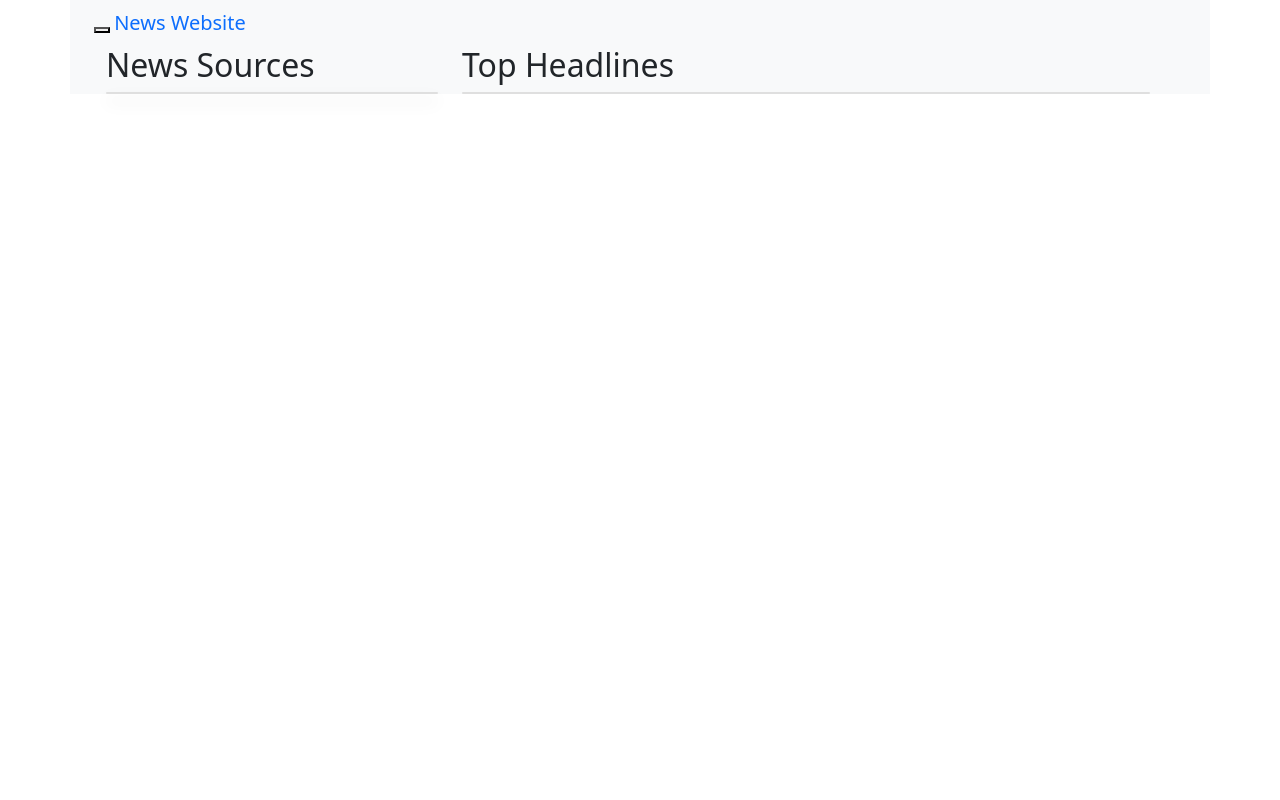
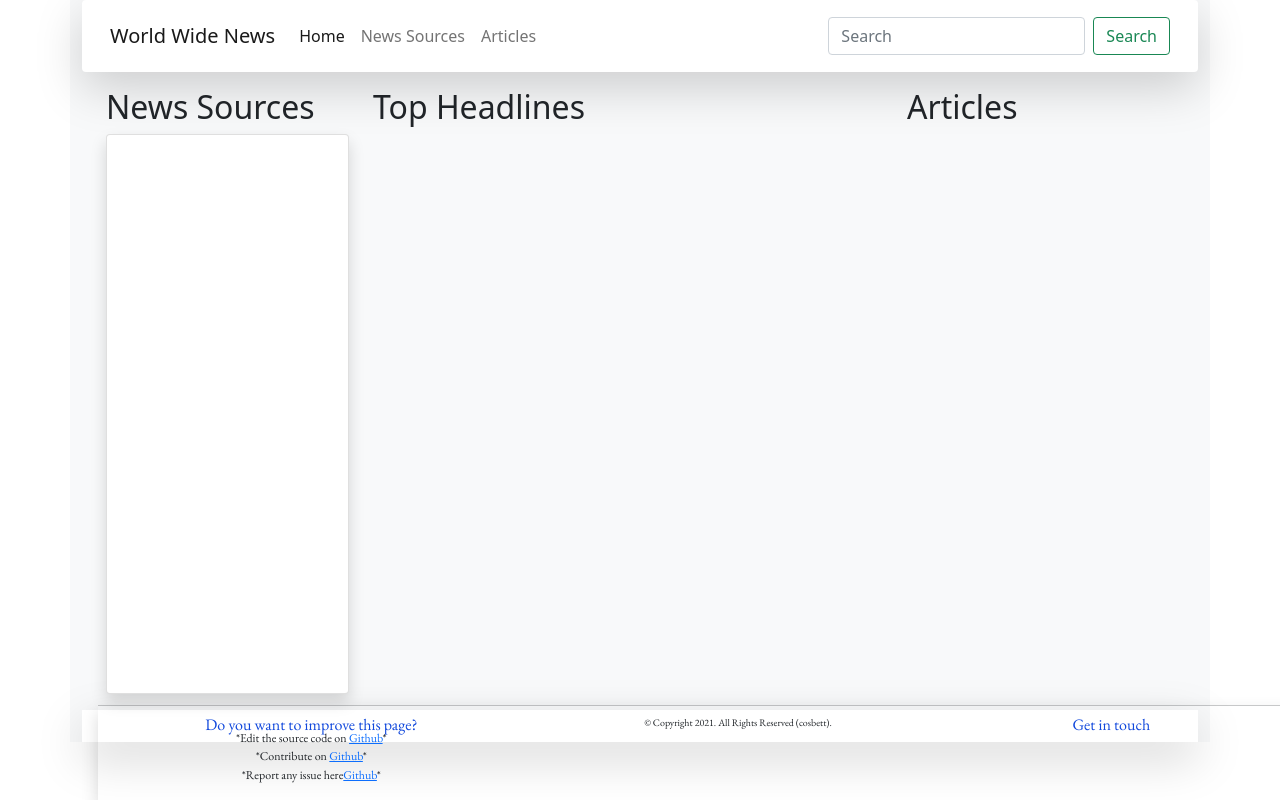
Before and after one commit to CosBett/News-App, a Flask app: template app/templates/index.html in a window 1280 px wide. Run offline with Flask 2, Linux system fonts and the light colour scheme; the template is opened without the code that fills it, so the values that code supplies are empty; some libraries are stand-ins or nearby versions; some web fonts are replaced.

Commit message:
add footer and style it

```diff
--- /dev/null
+++ b/app/static/css/styles.css
@@ -0,0 +1,36 @@
+.ifooter {
+  font-family: 'EB Garamond', serif;
+  position: fixed;
+  bottom: 0;
+}
+
+#improve-des {
+  font-size: 12px;
+  text-align: center;
+  line-height: 0.2;
+}
+
+h4 {
+  font-size: 16px;
+  text-align: center;
+  font-weight: 500;
+  color: #1148DC;
+  line-height: 0.4;
+}
+
+#signature {
+  font-size: 10px;
+  text-align: center;
+  line-height: 0.1;
+}
+
+.fa {
+  font-size: 35px;
+}
+
+
+/* font-family: 'Abril Fatface', cursive;
+color: #1148DC;
+font-family: 'Abril Fatface', cursive;
+font-family: 'Dongle', sans-serif;
+font-family: 'EB Garamond', serif;*/
--- a/app/templates/base.html
+++ b/app/templates/base.html
@@ -14,7 +14,8 @@
   <link rel="preconnect" href="https://fonts.googleapis.com">
   <link rel="preconnect" href="https://fonts.gstatic.com" crossorigin>
   <link href="https://fonts.googleapis.com/css2?family=Abril+Fatface&family=Creepster&family=Dongle:wght@400;700&family=EB+Garamond&display=swap" rel="stylesheet">
-
+  <link rel="stylesheet" href="{{url_for('static',filename='css/styles.css')}}">
+  <!-- Content block  -->
 </head>
 
 <body>
@@ -23,6 +24,35 @@
     <div class="div">
       {% block content %} {% endblock %}
     </div>
+    <div>
+      <footer class="footer mt-3 py-3 bg-body shadow-lg p-3">
+        <div class="row container-fluid g-0 shadow ifooter">
+          <hr>
+
+          <div class="col-md-4" id="improve-des">
+            <h4>Do you want to improve this page?</h4>
+            <p>*Edit the source code on <a href="https://github.com/CosBett/Uni-Quotes-App">Github</a>*</p>
+            <p>*Contribute on <a href="https://github.com/CosBett/Uni-Quotes-App">Github</a>*</p>
+            <p>*Report any issue here<a href="https://github.com/CosBett/Uni-Quotes-App">Github</a>*</p>
+          </div>
+          <div class="col-md-4">
+            <p id="signature">© Copyright 2021. All Rights Reserved (cosbett). </p>
+
+          </div>
+
+          <div class="col-md-3">
+            <h4>Get in touch</h4>
+            <div class="d-flex justify-content-around">
+              <a href="https://github.com/CosBett" target="_blank"><i class="fa fa-github-square"></i></a>
+              <a href="https://www.facebook.com/Cosmas.bett.mandellah" target="_blank"><i class="fa fa-facebook-square"></i></a>
+              <a href="https://www.linkedin.com/in/CosmasbettM" target="_blank"><i class="fa fa-linkedin"></i></a>
+            </div>
+
+          </div>
+          <div class="col-md-2 mb-2"></div>
+        </div>
+      </footer>
+    </div>
     <!-- Boostrap Js links -->
     <script src="https://cdn.jsdelivr.net/npm/@popperjs/core@2.10.2/dist/umd/popper.min.js" integrity="sha384-7+zCNj/IqJ95wo16oMtfsKbZ9ccEh31eOz1HGyDuCQ6wgnyJNSYdrPa03rtR1zdB" crossorigin="anonymous"></script>
     <script src="https://cdn.jsdelivr.net/npm/bootstrap@5.1.3/dist/js/bootstrap.min.js" integrity="sha384-QJHtvGhmr9XOIpI6YVutG+2QOK9T+ZnN4kzFN1RtK3zEFEIsxhlmWl5/YESvpZ13" crossorigin="anonymous"></script>
--- a/app/templates/index.html
+++ b/app/templates/index.html
@@ -1,22 +1,39 @@
 {% extends 'base.html' %} {% import 'macros.html' as macro %}{% import 'trendingColumn.html' as trending %}
-
+<!-- Styles block -->
+{% block styles%} {{ super() }}
+<link rel="stylesheet" href="{{url_for('static',filename='css/index.css')}}"> {% endblock %}
 <!-- Content block  -->
 {% block content %}
 
 <!-- News Sources  -->
 <div class="row container-fluid">
-  <div class="col-md-4">
+  <div class="col-md-3">
     <h2>News Sources</h2>
-    <div class="card shadow">
+    <div class="card shadow overflow-auto" style="height: 70vh;">
       {{ macro.displayNewsSources(source_list)}}
     </div>
   </div>
-  <div class="col-md-8">
+  <div class="col-md-6 ">
     <h2>Top Headlines</h2>
-    <div class="card">
-      {{ trending.displayNewsSources(top_headlines)}}
+    <div class="overflow-auto " style="height: 70vh;">
+      <!-- <div class="col d-flex justify-content-between"> -->
+      <div class="col">
+        {{ trending.displayNewsSources(top_headlines)}}
+      </div>
+    </div>
+  </div>
+  <div class="col-md-3 ">
+    <h2>Articles</h2>
+    <div class=" overflow-auto" style="height: 70vh;">
+      {% for article in articles %}
+      <div class="card shadow " style="border-radius: 8px; padding: 10px; ">
+        {{article.title}}
+        <span> <a href="/source?name={{articles.url}}"> Read more</a></span>
+      </div>
+      {% endfor %}
     </div>
   </div>
 </div>
 
 {% endblock %}>
+<!-- self.author = author self.title = title self.description = description self.url = url self.urlToImage = urlToImage self.publishedAt = publishedAt self.content = co -->
--- a/app/templates/macros.html
+++ b/app/templates/macros.html
@@ -1,5 +1,6 @@
 {%macro displayNewsSources(source_list)%} {% for source in source_list%}
-<div class="card shadow " style="height: 2rem;font-family: ;">
-  <li><span></span> <span><a href="/source?name={{source.url}}">{{source.name}}</a></span></li>
+<div class="card shadow p-2" style="height: 2rem;font-family: 'Abril Fatface', cursive;
+;">
+  <span></span> <span><a href="/source?name={{source.url}}">{{source.name}}</a></span>
 
 </div>{% endfor %} {%endmacro%}
--- a/app/templates/navbar.html
+++ b/app/templates/navbar.html
@@ -1,18 +1,25 @@
-<div class="navbar navbar-inverse" role="navigation">
+<nav class="navbar navbar-expand-lg navbar-light bg-light shadow-lg p-3 mb-3 bg-body rounded">
   <div class="container-fluid">
-    <div class="navbar-header">
-      <button type="button" class="navbar-toggle" data-toggle="collapse" data-target=".navbar-collapse">
-            <span class="sr-only">Toggle navigation</span>
-            <span class="icon-bar"></span>
-            <span class="icon-bar"></span>
-            <span class="icon-bar"></span>
-          </button>
-      <a class="navbar-brand" href="/"> News Website </a>
+    <a class="navbar-brand" href="#">World Wide News</a>
+    <button class="navbar-toggler" type="button" data-bs-toggle="collapse" data-bs-target="#navbarSupportedContent" aria-controls="navbarSupportedContent" aria-expanded="false" aria-label="Toggle navigation">
+      <span class="navbar-toggler-icon"></span>
+    </button>
+    <div class="collapse navbar-collapse" id="navbarSupportedContent">
+      <ul class="navbar-nav me-auto mb-2 mb-lg-0">
+        <li class="nav-item">
+          <a class="nav-link active" aria-current="page" href="#">Home</a>
+        </li>
+        <li class="nav-item">
+          <a class="nav-link" href="#">News Sources</a>
+        </li>
+        <li class="nav-item">
+          <a class="nav-link" href="#">Articles</a>
+        </li>
+      </ul>
+      <form class="d-flex">
+        <input class="form-control me-2" type="search" placeholder="Search" aria-label="Search">
+        <button class="btn btn-outline-success" type="submit">Search</button>
+      </form>
     </div>
-    <div class="navbar-collapse collapse">
-      <ul class="nav navbar-nav">
-        <li><a href="/">Home</a></li>
-    </div>
-
   </div>
-</div>
+</nav>
--- a/app/templates/trendingColumn.html
+++ b/app/templates/trendingColumn.html
@@ -1,20 +1,15 @@
 {%macro displayNewsSources(top_headlines)%} {% for source in top_headlines%}
 <!-- <span><a href="/source?name={{source.id}}">{{source.description}}</a></span></li> -->
-<div class="d-flex justify-content-space-between">
-  <div class="card shadow-lg p-2 mb-3 bg-body rounded" style="width: 20rem;">
-    <img src={{source.urlToImage}} class="card-img-top " style='width: 18rem;' alt="...">
-    <div class="card-body">
-      <h6 class="card-title">{{source.title}}</h6>
-      <p class="card-text" style="font-size: small;">{{source.description}}</p>
-    </div>
-    <!-- <ul class="list-group list-group-flush">
-      <li class="list-group-item" id="author" style="font-size: small;"> <span style=" font-weight: bold;">Authors: </span> <span>{{source.author}}</span></li>
-      <li class="list-group-item" id="author" style="font-size: small;"> <span style=" font-weight: bold;">published At: </span> <span>{{source.publishedAt}}</span></li>
-      <li class="list-group-item" id="author" style="font-size: small;"> <span style=" font-weight: bold;">Authors: </span> <span>{{source.author}}</span></li>
-    </ul> -->
-    <div class="card-body">
-      <a href="/source?name={{source.url}}">Read more...</a>
-    </div>
+<div class="card shadow-lg p-2 mb-3 bg-body rounded" style="width:100%;">
+  <img src={{source.urlToImage}} class="card-img-top " style='width: 100%;' alt="...">
+  <div class="card-body">
+    <h6 class="card-title">{{source.title}}</h6>
+    <p class="card-text" style="font-size: small;">{{source.description}}</p>
   </div>
+  <div class="card-footer">
+    <a href="/source?name={{source.url}}">Read more...</a>
+  </div>
+
 </div>
+
 {% endfor %} {%endmacro%}
```
Also changed, not shown: app/static/css/index.css (added).
